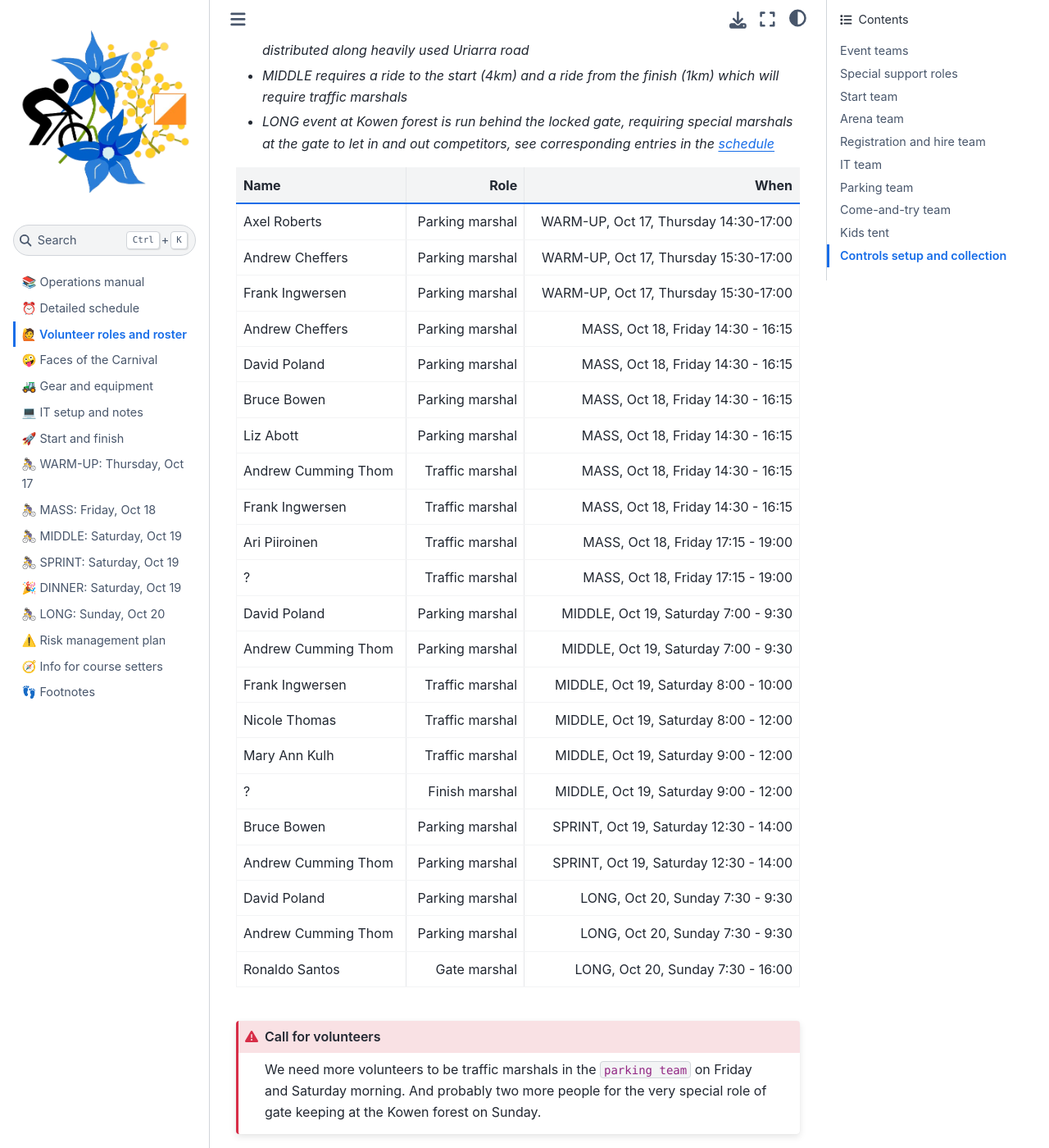
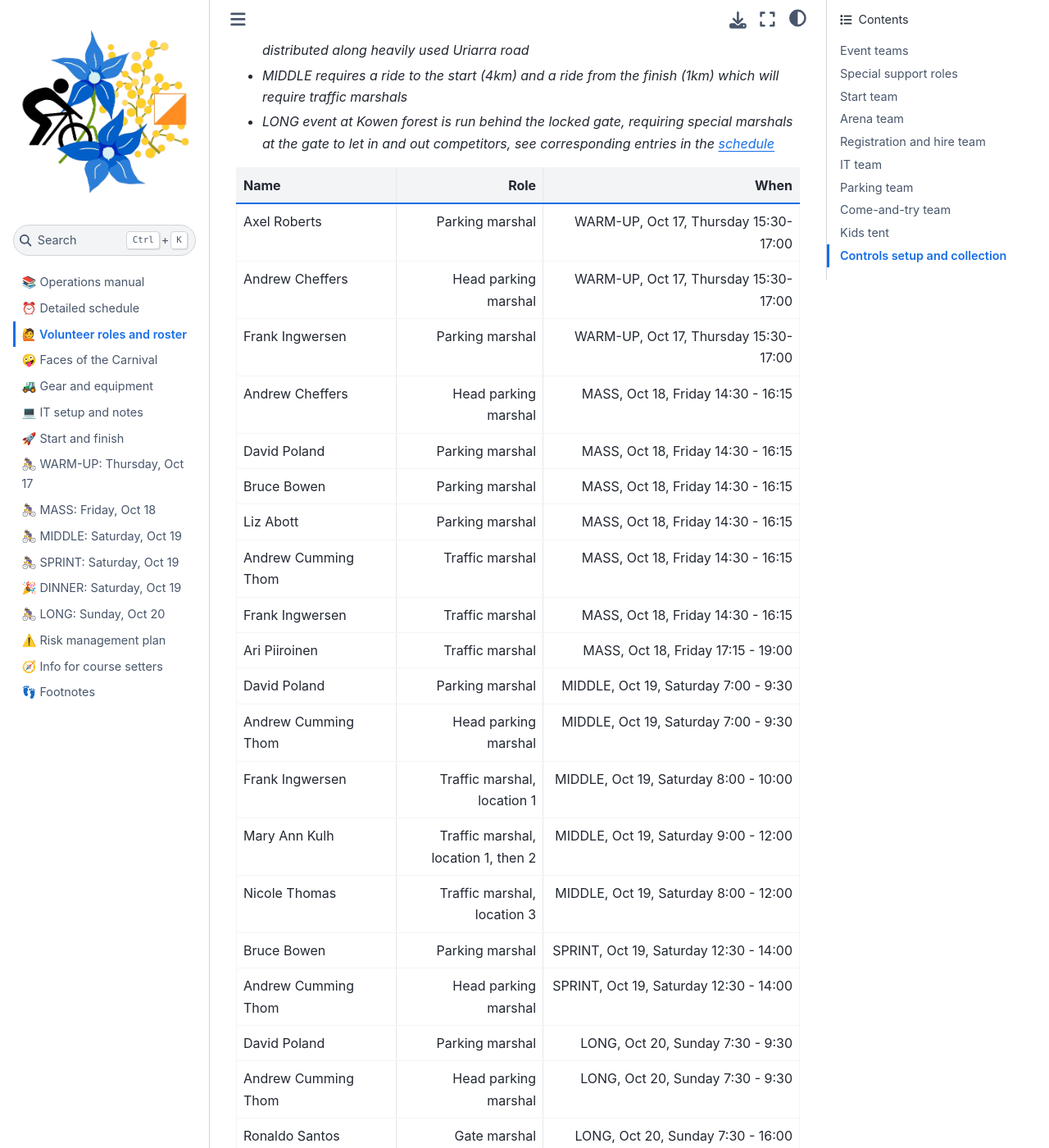
Before and after one commit to fediskhakov/mtbo2024champ, a Jupyter Book: the page built from 02.people.md, in a window 1280 px wide and 1400 px high, scrolled down 6464 px. Shown: the whole window at 82% size. Built offline with Jupyter Book 1.0.4 settings and Sphinx 7.4.7 and the Sphinx Book theme 1.1.4, drawn with Linux system fonts in a browser that asks for light colours.

Commit message:
Volunteer update

```diff
--- a/02.people.md
+++ b/02.people.md
@@ -196,27 +196,25 @@ We will be thankful even if you can help during one day, or just some hours.
 
 | Name | Role | When |
 |:-|-:|-:|
-| Axel Roberts | Parking marshal | WARM-UP, Oct 17, Thursday 14:30-17:00 |
-| Andrew Cheffers | Parking marshal | WARM-UP, Oct 17, Thursday 15:30-17:00 |
+| Axel Roberts | Parking marshal | WARM-UP, Oct 17, Thursday 15:30-17:00 |
+| Andrew Cheffers | Head parking marshal | WARM-UP, Oct 17, Thursday 15:30-17:00 |
 | Frank Ingwersen | Parking marshal | WARM-UP, Oct 17, Thursday 15:30-17:00 |
-| Andrew Cheffers | Parking marshal | MASS, Oct 18, Friday 14:30 - 16:15 |
+| Andrew Cheffers | Head parking marshal | MASS, Oct 18, Friday 14:30 - 16:15 |
 | David Poland | Parking marshal | MASS, Oct 18, Friday 14:30 - 16:15 |
 | Bruce Bowen | Parking marshal | MASS, Oct 18, Friday 14:30 - 16:15 |
 | Liz Abott | Parking marshal | MASS, Oct 18, Friday 14:30 - 16:15 |
 | Andrew Cumming Thom | Traffic marshal | MASS, Oct 18, Friday 14:30 - 16:15 |
 | Frank Ingwersen | Traffic marshal | MASS, Oct 18, Friday 14:30 - 16:15 |
 | Ari Piiroinen | Traffic marshal | MASS, Oct 18, Friday 17:15 - 19:00 |
-| ? | Traffic marshal | MASS, Oct 18, Friday 17:15 - 19:00 |
 | David Poland | Parking marshal | MIDDLE, Oct 19, Saturday 7:00 - 9:30 |
-| Andrew Cumming Thom | Parking marshal | MIDDLE, Oct 19, Saturday 7:00 - 9:30 |
-| Frank Ingwersen | Traffic marshal | MIDDLE, Oct 19, Saturday 8:00 - 10:00 |
-| Nicole Thomas | Traffic marshal | MIDDLE, Oct 19, Saturday 8:00 - 12:00 |
-| Mary Ann Kulh | Traffic marshal | MIDDLE, Oct 19, Saturday 9:00 - 12:00 |
-| ? | Finish marshal | MIDDLE, Oct 19, Saturday 9:00 - 12:00 |
+| Andrew Cumming Thom | Head parking marshal | MIDDLE, Oct 19, Saturday 7:00 - 9:30 |
+| Frank Ingwersen | Traffic marshal,<br/>location 1 | MIDDLE, Oct 19, Saturday 8:00 - 10:00 |
+| Mary Ann Kulh | Traffic marshal,<br/>location 1, then 2 | MIDDLE, Oct 19, Saturday 9:00 - 12:00 |
+| Nicole Thomas | Traffic marshal,<br/>location 3 | MIDDLE, Oct 19, Saturday 8:00 - 12:00 |
 | Bruce Bowen | Parking marshal | SPRINT, Oct 19, Saturday 12:30 - 14:00 |
-| Andrew Cumming Thom | Parking marshal | SPRINT, Oct 19, Saturday 12:30 - 14:00 |
+| Andrew Cumming Thom | Head parking marshal | SPRINT, Oct 19, Saturday 12:30 - 14:00 |
 | David Poland | Parking marshal | LONG, Oct 20, Sunday 7:30 - 9:30 |
-| Andrew Cumming Thom | Parking marshal | LONG, Oct 20, Sunday 7:30 - 9:30 |
+| Andrew Cumming Thom | Head parking marshal | LONG, Oct 20, Sunday 7:30 - 9:30 |
 | Ronaldo Santos | Gate marshal | LONG, Oct 20, Sunday 7:30 - 16:00 |
 
 :::{admonition} Call for volunteers
```
